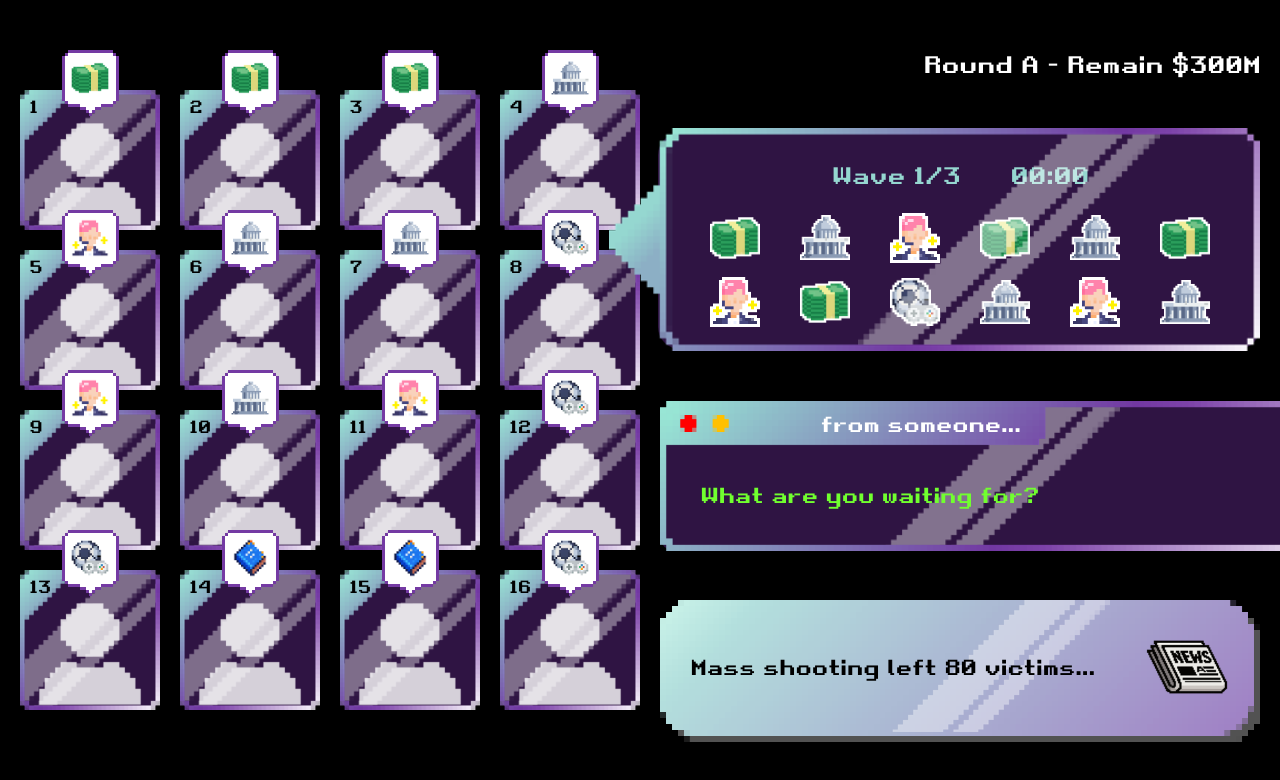
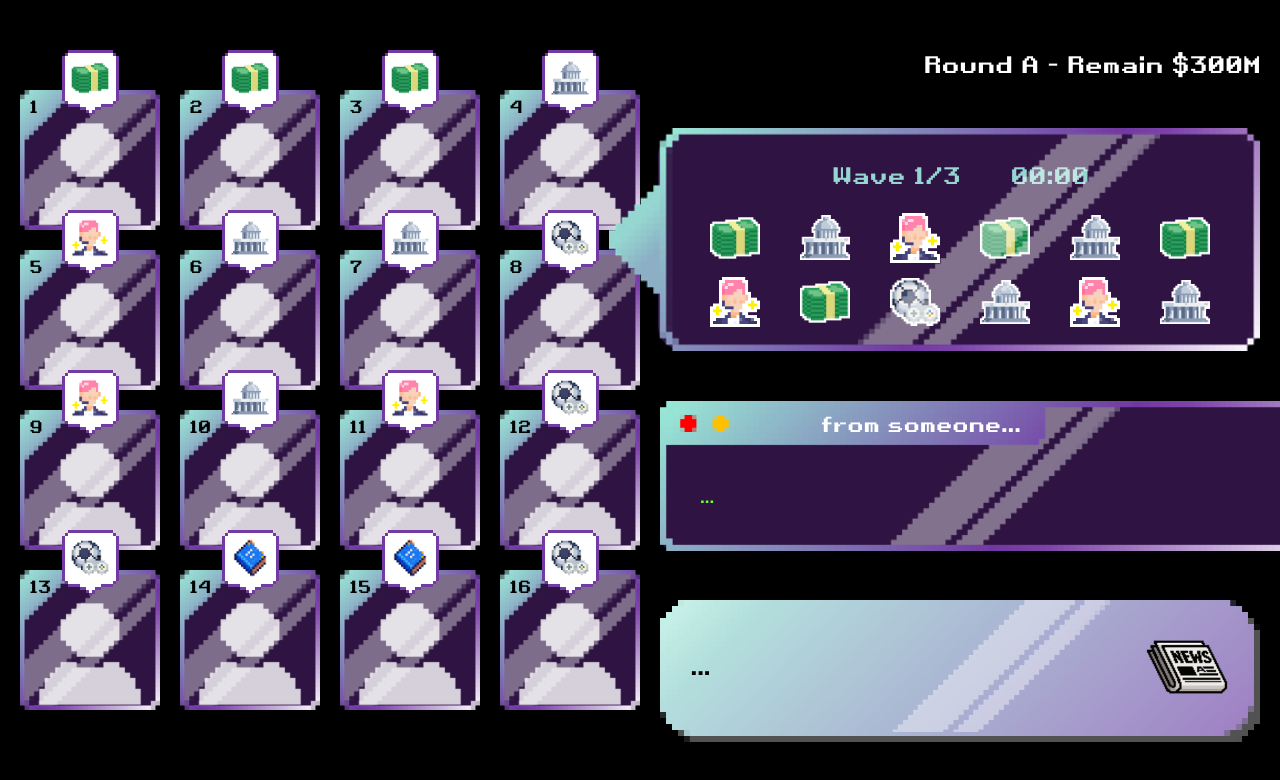
Before and after one commit to kadiace/2023F_CS489_FeedLovers, a React (Create React App) app: page /main in a window 1280 px wide. Shown: the top 780 px of the page. Built offline with nearby package versions, Linux system fonts and the light colour scheme.

Commit message:
Create event contents layout.

```diff
--- a/src/components/Command.tsx
+++ b/src/components/Command.tsx
@@ -2,7 +2,8 @@ import CommandShiny from "../assets/img/ui/command_shiny.png";
 import CommandGrid from "../assets/img/ui/command_grid.png";
 import CommandBackground from "../assets/img/ui/command_background.png";
 
-function Command() {
+function Command(props: { message: string }) {
+  const { message } = props;
   return (
     <div
       style={{
@@ -10,7 +11,6 @@ function Command() {
         display: "flex",
         width: "100%",
         height: "150px",
-        // justifyContent: "center",
         alignItems: "center",
       }}
     >
@@ -35,7 +35,7 @@ function Command() {
           top: "60px",
           bottom: "20px",
           zIndex: 4,
-          fontFamily: "Retro Gaming",
+          fontFamily: "SairaCondensed",
           fontSize: "21px",
           alignItems: "center",
           flex: 1,
@@ -43,7 +43,7 @@ function Command() {
           // background: "red",
         }}
       >
-        What are you waiting for?
+        {message}
       </div>
       <img
         alt=""
--- a/src/components/News.tsx
+++ b/src/components/News.tsx
@@ -1,7 +1,9 @@
 import NewsShiny from "../assets/img/ui/news_shiny.png";
 import NewsBackground from "../assets/img/ui/news_background.png";
 
-function News() {
+function News(props: { message: string }) {
+  // const
+  const { message } = props;
   return (
     <div
       style={{
@@ -51,7 +53,7 @@ function News() {
           // background: "red",
         }}
       >
-        Mass shooting left 80 victims...
+        {message}
       </div>
     </div>
   );
--- a/src/components/Round.tsx
+++ b/src/components/Round.tsx
@@ -1,5 +1,12 @@
 export type RemainTime = number;
-export type Round = { alias: string; goal: number; wave: RemainTime[] };
+export type Round = {
+  alias: string;
+  goal: number;
+  wave: RemainTime[];
+  hasEvent: boolean;
+  newsMessage: string;
+  commandMessage: string;
+};
 
 // // Round constant value.
 // export const RoundInformation: Round[] = [
@@ -26,15 +33,26 @@ export const RoundInformation: Round[] = [
     alias: "A",
     goal: 300,
     wave: [5, 5, 5],
+    hasEvent: false,
+    newsMessage: "",
+    commandMessage: "",
   },
   {
     alias: "C",
     goal: 400,
     wave: [5, 5, 5],
+    hasEvent: true,
+    newsMessage: "Mass shooting left 80 victims...",
+    commandMessage: "What are you waiting for?",
   },
   {
     alias: "E",
     goal: 500,
     wave: [5],
+    hasEvent: true,
+    newsMessage:
+      "“Promotes hate speech”... Starts regulating platform <Feed lovers>",
+    commandMessage:
+      "Wait...what? We just do our best!.. This can't be happened!",
   },
 ];
--- a/src/components/Store.tsx
+++ b/src/components/Store.tsx
@@ -4,14 +4,16 @@ import StoreBackground from "../assets/img/ui/store_background.png";
 import StoreContents from "./StoreContents";
 import Timer from "./Timer";
 import { useRecoilState } from "recoil";
-import { roundWaveCountAtom } from "recoils/Atom";
+import { isEventAtom, roundWaveCountAtom } from "recoils/Atom";
 import { RoundInformation } from "./Round";
+import StoreContentsEvent from "./StoreContentsEvent";
 
 function Store() {
   // state
   /* eslint-disable */
   const [roundWaveCount, setRoundWaveCount] =
     useRecoilState(roundWaveCountAtom);
+  const [isEvent, setIsEvent] = useRecoilState(isEventAtom);
 
   return (
     <div
@@ -65,7 +67,7 @@ function Store() {
               gap: "50px",
             }}
           >
-            <p style={{}}>
+            <p>
               Wave {roundWaveCount.wave + 1}/
               {RoundInformation[roundWaveCount.round].wave.length}
             </p>
@@ -77,10 +79,9 @@ function Store() {
             position: "relative",
             display: "flex",
             flexGrow: 1,
-            // background: "yellow",
           }}
         >
-          <StoreContents />
+          {isEvent ? <StoreContentsEvent /> : <StoreContents />}
         </div>
       </div>
       <img
--- /dev/null
+++ b/src/components/StoreContentsEvent.tsx
@@ -0,0 +1,33 @@
+import { useRecoilState } from "recoil";
+import Content from "./Content";
+import { contentsAtom } from "recoils/Atom";
+
+function StoreContentsEvent() {
+  // state
+  /* eslint-disable */
+  const [contents, setContents] = useRecoilState(contentsAtom);
+  return (
+    <div
+      style={{
+        position: "relative",
+        display: "flex",
+        alignItems: "center",
+        justifyContent: "center",
+        height: "100%",
+        flexGrow: 1,
+      }}
+    >
+      <div
+        style={{
+          position: "relative",
+          width: "100px",
+          height: "100px",
+        }}
+      >
+        <Content type={contents[0]} id={0} />
+      </div>
+    </div>
+  );
+}
+
+export default StoreContentsEvent;
--- a/src/components/Timer.tsx
+++ b/src/components/Timer.tsx
@@ -3,6 +3,7 @@ import { SetterOrUpdater, useRecoilState } from "recoil";
 import {
   contentsAtom,
   goalAtom,
+  isEventAtom,
   roundWaveCountAtom,
   successRoundAtom,
 } from "recoils/Atom";
@@ -52,13 +53,14 @@ function Timer() {
   const [goal, setGoal] = useRecoilState(goalAtom);
   const [successRound, setSuccessRound] = useRecoilState(successRoundAtom);
   const [contents, setContents] = useRecoilState(contentsAtom);
+  const [isEvent, setIsEvent] = useRecoilState(isEventAtom);
 
   // function
-  function makeRandomContents() {
+  const makeRandomContents = () => {
     setContents(
       Array.from({ length: 12 }, (_) => Math.floor(Math.random() * 5))
     );
-  }
+  };
 
   /* eslint-disable */
   useEffect(() => {
@@ -85,9 +87,24 @@ function Timer() {
               wave: 0,
             });
             setGoal(RoundInformation[nextRound].goal);
+            setIsEvent(RoundInformation[nextRound].hasEvent);
             makeRandomContents();
+            if (RoundInformation[nextRound].alias === "C") {
+              setContents((prev) => {
+                let arr = [...prev];
+                arr[0] = 4;
+                return arr;
+              });
+            } else if (RoundInformation[nextRound].alias === "E") {
+              setContents((prev) => {
+                let arr = [...prev];
+                arr[0] = 3;
+                return arr;
+              });
+            }
           } else {
             setRoundWaveCount({ round: round, wave: wave + 1 });
+            setIsEvent(false);
             makeRandomContents();
           }
 
--- a/src/pages/Main.tsx
+++ b/src/pages/Main.tsx
@@ -4,7 +4,12 @@ import Store from "components/Store";
 import Command from "components/Command";
 import News from "components/News";
 import { useRecoilState } from "recoil";
-import { goalAtom, roundWaveCountAtom, successRoundAtom } from "recoils/Atom";
+import {
+  goalAtom,
+  isEventAtom,
+  roundWaveCountAtom,
+  successRoundAtom,
+} from "recoils/Atom";
 import { RoundInformation } from "components/Round";
 import { useNavigate } from "react-router-dom";
 import GuideWindow from "components/GuideWindow";
@@ -23,6 +28,7 @@ function Main() {
     useRecoilState(roundWaveCountAtom);
   const [goal, setGoal] = useRecoilState(goalAtom);
   const [successRound, setSuccessRound] = useRecoilState(successRoundAtom);
+  const [isEvent, setIsEvent] = useRecoilState(isEventAtom);
 
   return (
     <div
@@ -150,8 +156,20 @@ function Main() {
             {goal}M
           </p>
           <Store />
-          <Command />
-          <News />
+          <Command
+            message={
+              isEvent
+                ? RoundInformation[roundWaveCount.round].commandMessage
+                : "..."
+            }
+          />
+          <News
+            message={
+              isEvent
+                ? RoundInformation[roundWaveCount.round].newsMessage
+                : "..."
+            }
+          />
         </div>
       </div>
     </div>
--- a/src/recoils/Atom.tsx
+++ b/src/recoils/Atom.tsx
@@ -18,6 +18,11 @@ export const successRoundAtom = atom<boolean>({
   default: true,
 });
 
+export const isEventAtom = atom<boolean>({
+  key: "isEventAtom",
+  default: false,
+});
+
 export const contentsAtom = atom<number[]>({
   key: "contentsAtom",
   default: [0, 0, 0, 0, 0, 0, 0, 0, 0, 0, 0, 0],
```
